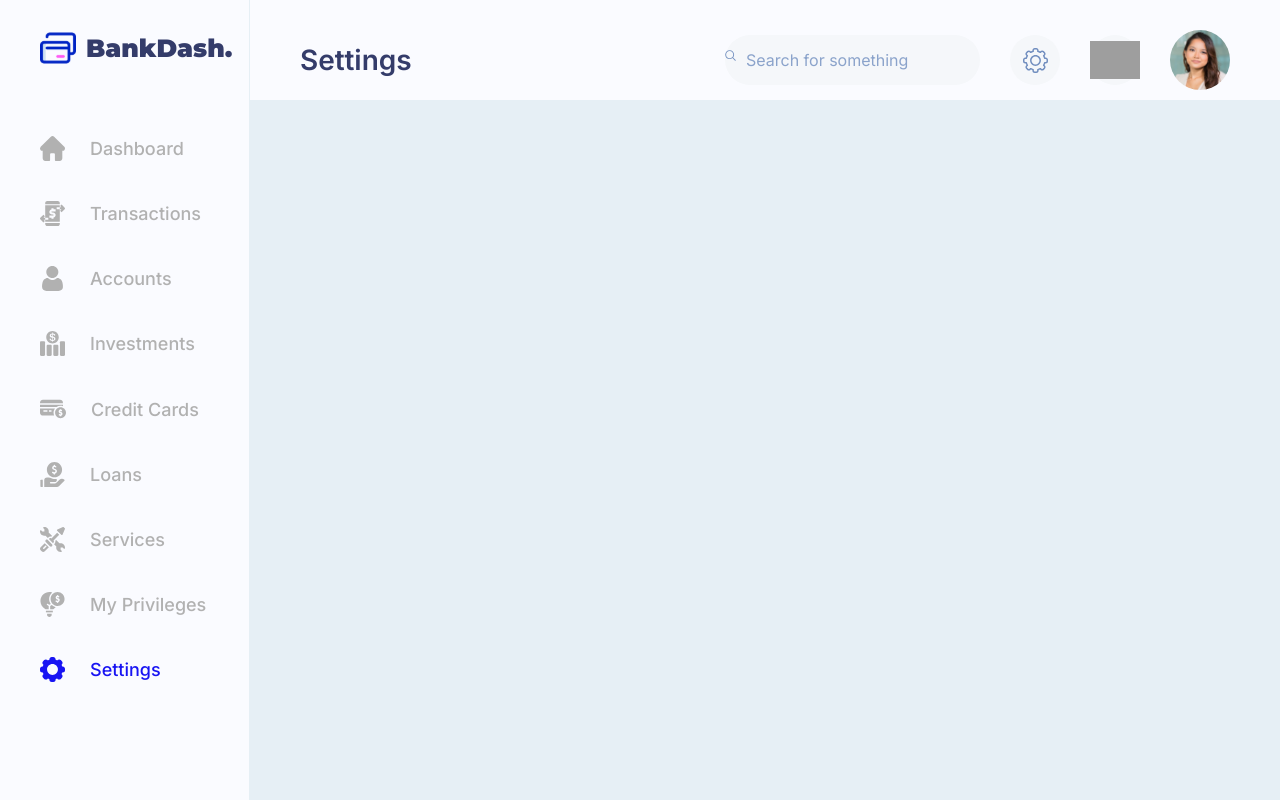
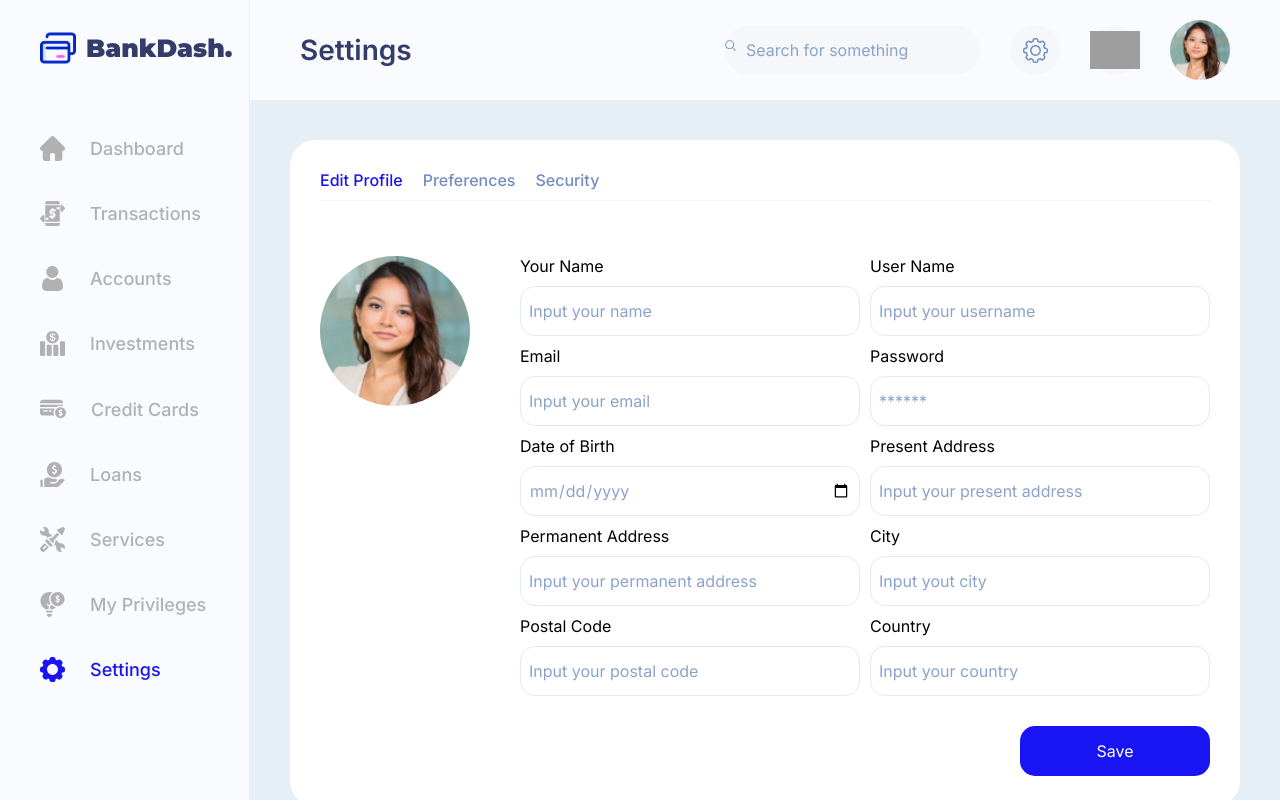
Before and after one commit to artog1809/att-test, a React (Vite) app: page / in a window 1280 px wide. Built offline with nearby package versions, Linux system fonts and the light colour scheme; grey boxes are pictures that could not be loaded.

Commit message:
main finished

```diff
--- a/src/cmp/header/search/index.jsx
+++ b/src/cmp/header/search/index.jsx
@@ -3,7 +3,7 @@
 export const Search = () => {
 
     return (
-        <form>
+        <form className = "form-search">
             <button type="submit">
                 <img src="public/icn/search.svg"/>
             </button>
--- a/src/cmp/header/style.css
+++ b/src/cmp/header/style.css
@@ -12,7 +12,7 @@
 }
 
 .header-content {
-    padding: 30px 50px;
+    padding: 20px 50px;
     display: flex;
     justify-content: space-between;
     align-items: center;
@@ -37,7 +37,7 @@
     border-radius: 60px;
 }
 
-form {
+.form-search {
     background-color: #F5F7FA;
     width: 255px;
     height: 50px;
--- /dev/null
+++ b/src/cmp/main/formElem/index.jsx
@@ -0,0 +1,10 @@
+
+
+export const FormElem = ({lbl, plc, type}) => {
+    return (
+        <div className="form-elem">
+            <label> {lbl}</label>
+            <input type = {type} placeholder={plc}/>
+        </div>
+    )
+}
--- a/src/cmp/main/index.jsx
+++ b/src/cmp/main/index.jsx
@@ -1,9 +1,41 @@
+import { FormElem } from './formElem'
 import './style.css'
 
 
 export const Main = () => {
 
+    const form = [
+        {id: 0, label: 'Your Name', placeholder: "Input your name", type: 'text'},
+        {id: 1, label: 'User Name', placeholder: "Input your username", type: 'text'},
+        {id: 2, label: 'Email', placeholder: "Input your email", type: 'text'},
+        {id: 3, label: 'Password', placeholder: "******", type: 'password'},
+        {id: 4, label: 'Date of Birth', placeholder: "Input your DoB", type: 'date'},
+        {id: 5, label: 'Present Address', placeholder: "Input your present address", type: 'text'},
+        {id: 6, label: 'Permanent Address', placeholder: "Input your permanent address", type: 'text'},
+        {id: 7, label: 'City', placeholder: "Input yout city", type: 'text'},
+        {id: 8, label: 'Postal Code', placeholder: "Input your postal code", type: 'number'},
+        {id: 9, label: 'Country', placeholder: "Input your country", type: 'text'},
+    ]
     return (
-        <div className='main' >Main</div>
+        <div className='main'>
+            <div className="main-container">
+                <div className="main-header">
+                    <span>Edit Profile</span>
+                    <span>Preferences</span>
+                    <span>Security</span>
+                </div>
+                <div className="main-content">
+                    <div className="main-content-left">
+                        <img className='main-content-avatar' src='public/img/avatar.png'/>
+                    </div>
+                    <div className="main-content-right">
+                        <form className='main-content-form'>
+                            {form.map(el => <FormElem key = {el.id} lbl = {el.label} plc = {el.placeholder} type={el.type} />)}
+                            <button className = 'main-content-form_btn'>Save</button>
+                        </form>
+                    </div>
+                </div>
+            </div>
+        </div>
     )
 }
--- a/src/cmp/main/style.css
+++ b/src/cmp/main/style.css
@@ -1,5 +1,121 @@
 .main {
+    position: absolute;
     background-color: #E6EFF5;
     margin-left: 250px;
-    height: 100vh
+    margin-top: 100px;
+    height: calc(100vh - 100px);
 }
+
+
+.main-container {
+    margin: 40px;
+    background-color: #FFFFFF;
+    border-radius: 25px;
+    padding: 30px;
+}
+
+.main-content {
+    padding-top: 55px;
+    display: flex;
+    align-items: flex-start;
+    gap: 50px;
+}
+
+.main-header {
+    display: flex;
+    gap: 20px;
+    border-bottom: 1px solid #F4F5F7;
+    padding-bottom: 10px;
+}
+
+
+.main span:first-child {
+    color: #1814F3;
+}
+.main span {
+    font-weight: 500;
+    font-size: 16px;
+    color: #718EBF;
+}
+
+.main-content-form {
+    display: flex;
+    flex-wrap: wrap;
+    gap: 10px;
+}
+
+.form-elem {
+    flex: 1 1 calc(50% - 10px);
+    box-sizing: border-box;
+}
+
+
+.main-content-left {
+    flex: 0 0 150px;
+}
+
+.main-content-avatar {
+    width: 100%;
+    height: auto;
+    border-radius: 50%;
+}
+
+.main-content-right {
+    flex: 1;
+}
+
+.form-elem input {
+    width: 100%;
+    padding: 8px;
+    box-sizing: border-box;
+    border: 1px solid #DFEAF2;
+    height: 50px;
+    margin-top: 10px;
+    border-radius: 15px;
+}
+
+INPUT[type='date'] {
+    color: #8BA3CB;
+}
+
+INPUT[type='text'] {
+    color: #8BA3CB;
+}
+
+.main-content-form_btn {
+    margin-left: auto;
+    margin-right: 0;
+    background-color: #1814F3;
+    height: 50px;
+    width: 190px;
+    color: #FFFFFF;
+    border-radius: 15px;
+    margin-top: 20px;
+}
+
+@media (max-width: 1024px) {
+    .main-content {
+        flex-direction: column;
+        align-items: center;
+    }
+
+    .main-content-left, .main-content-right {
+        flex: none;
+        width: 100%;
+    }
+
+    .main-content-avatar {
+        width: 130px;
+        display: block;
+        margin-left: auto;
+        margin-right: auto;
+    }
+}
+
+@media (max-width: 768px) {
+    .form-elem {
+        flex: 1 calc(100% - 10px);
+        box-sizing: border-box;
+    }
+
+}
```
